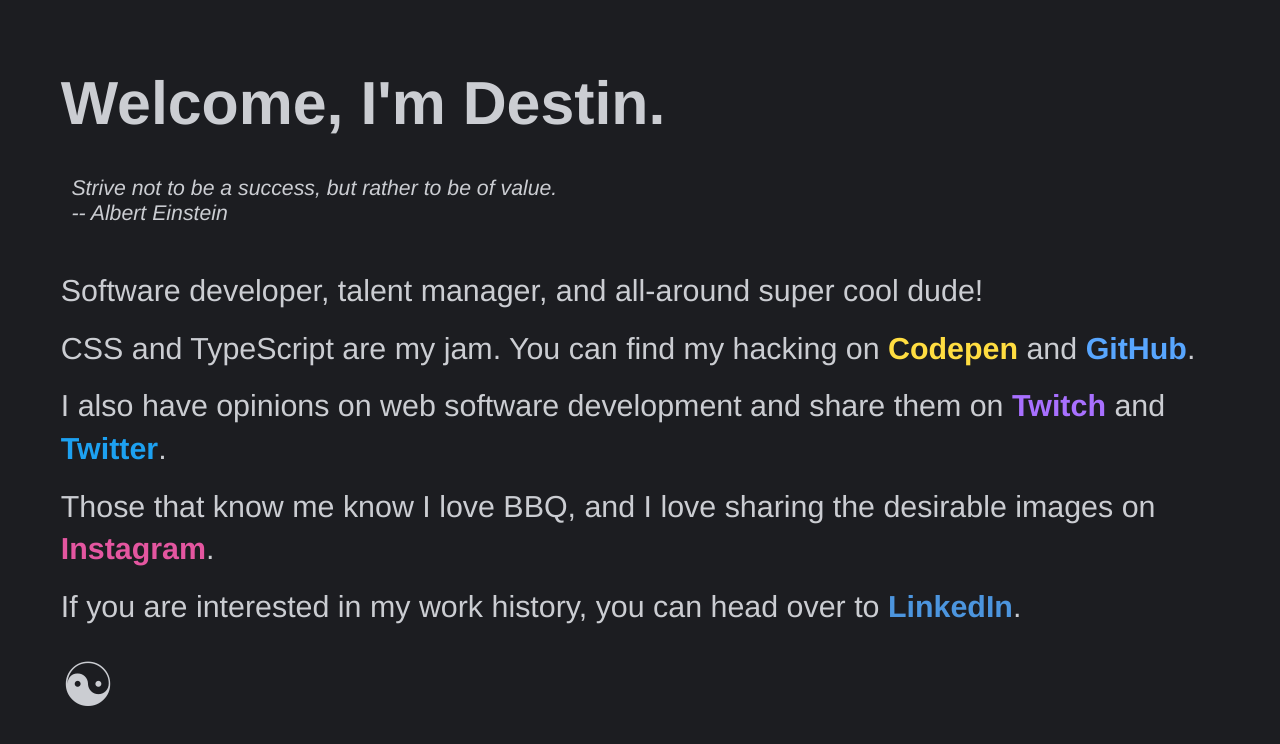
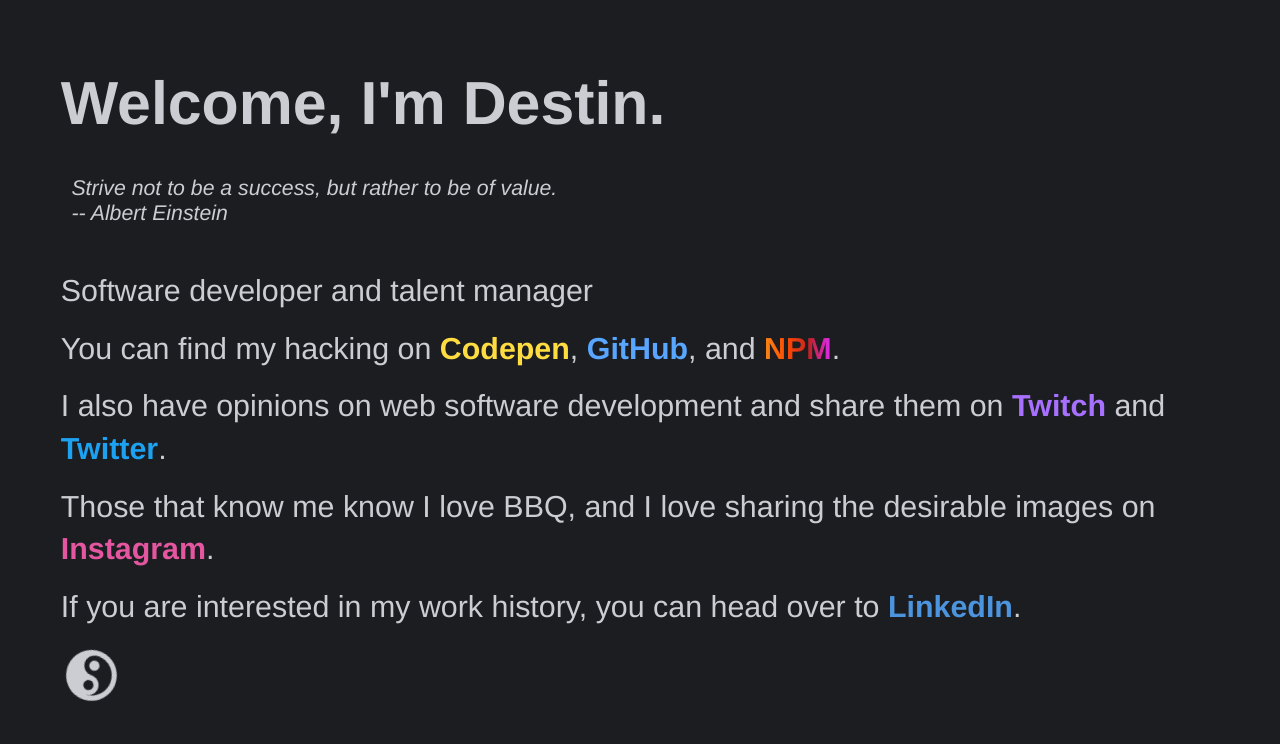
Before and after one commit to destinio/next-destin, a Next.js app: page / in a window 1280 px wide. Shown: the top 744 px of the page. Built offline with nearby package versions, Linux system fonts and the light colour scheme.

Commit message:
new layout

```diff
--- a/pages/index.tsx
+++ b/pages/index.tsx
@@ -1,6 +1,6 @@
 import styled from '@emotion/styled'
 import { NextPage } from 'next'
-import ReactTooltip from 'react-tooltip'
+import { CgYinyang } from 'react-icons/cg'
 
 const StyledHome = styled.main`
   max-width: 60rem;
@@ -66,6 +66,25 @@
   }
 `
 
+const StyledText = styled.a`
+  color: ${({ color }) => (color ? color : 'blue')};
+`
+
+const StyledGradText = styled(StyledText)`
+  background-image: linear-gradient(90deg, #fb8817, #ff4b01, #c12127, #e02aff);
+  background-clip: text;
+  color: rgba(0, 0, 0, 0);
+`
+
+const StyledYinAndYang = styled(CgYinyang)`
+  animation: spin 10s linear infinite;
+  @keyframes spin {
+    to {
+      transform: rotate(360deg);
+    }
+  }
+`
+
 const Home: NextPage = () => {
   return (
     <StyledHome>
@@ -76,48 +95,53 @@
         <div>Strive not to be a success, but rather to be of value. </div>
         <div>-- Albert Einstein</div>
       </h2>
-      <p>Software developer, talent manager, and all-around super cool dude!</p>
-
+      <p>Software developer and talent manager</p>
       <p>
-        CSS and <span>TypeScript</span> are my jam. You can find my hacking on{' '}
-        <a href="https://codepen.io/destinio" style={{ color: '#FFDD41' }}>
+        You can find my hacking on{' '}
+        <StyledText href="https://codepen.io/destinio" color="#FFDD41">
           Codepen
-        </a>{' '}
-        and{' '}
-        <a href="https://github.com/destinio" style={{ color: '#58A6FF' }}>
+        </StyledText>
+        ,{' '}
+        <StyledText href="https://github.com/destinio" color="#58A6FF">
           GitHub
-        </a>
+        </StyledText>
+        , and{' '}
+        <StyledGradText color="red" href="https://www.npmjs.com/~destinio">
+          NPM
+        </StyledGradText>
         .
       </p>
 
       <p>
         I also have opinions on web software development and share them on{' '}
-        <a href="https://www.twitch.tv/coderdestin" style={{ color: '#A870FF' }}>
+        <StyledText href="https://www.twitch.tv/coderdestin" color="#A870FF">
           Twitch
-        </a>{' '}
+        </StyledText>{' '}
         and{' '}
-        <a href="https://twitter.com/coderdestin" style={{ color: '#1DA1F1' }}>
+        <StyledText href="https://twitter.com/coderdestin" color="#1DA1F1">
           Twitter
-        </a>
+        </StyledText>
         .
       </p>
 
       <p>
         Those that know me know I love BBQ, and I love sharing the desirable images on{' '}
-        <a href="https://www.instagram.com/famleebbqwi/" style={{ color: '#e456a0' }}>
+        <StyledText href="https://www.instagram.com/famleebbqwi/" color="#e456a0">
           Instagram
-        </a>
+        </StyledText>
         .
       </p>
 
       <p>
         If you are interested in my work history, you can head over to{' '}
-        <a href="https://www.linkedin.com/in/destinlee/" style={{ color: '#4c95de' }}>
+        <StyledText href="https://www.linkedin.com/in/destinlee/" color="#4c95de">
           LinkedIn
-        </a>
+        </StyledText>
         .
       </p>
-      <p style={{ fontSize: '2em' }}>☯︎</p>
+      <p style={{ fontSize: '2em' }}>
+        <StyledYinAndYang />
+      </p>
     </StyledHome>
   )
 }
--- a/shared/styles.tsx
+++ b/shared/styles.tsx
@@ -27,11 +27,7 @@
   }
 
   a {
-    all: unset;
-
-    &:visited {
-      all: unset;
-    }
+    text-decoration: none;
   }
 
   @media screen and (min-width: 40rem) {
```
